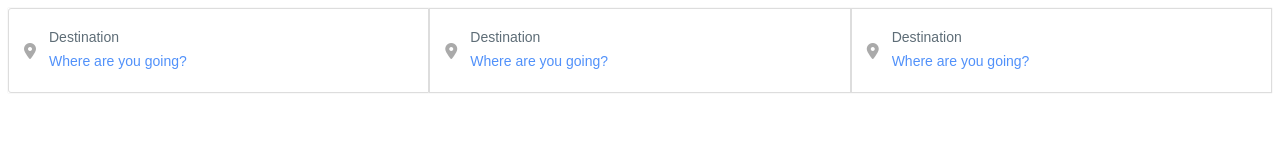
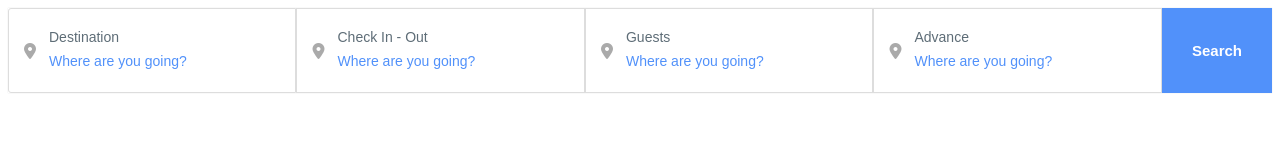
Before and after one commit to phuongtaycm157/Nien-luan-co-so-frontend, a website: page from_search.html in a window 1280 px wide. Drawn offline with Linux system fonts and the light colour scheme.

Commit message:
search box

```diff
--- a/from_search.html
+++ b/from_search.html
@@ -54,13 +54,31 @@
 			border-top-left-radius: 3px;
 			border-bottom-left-radius: 3px;
 		}
+		.fc-btn-search {
+			background-color: #5191fa;
+			color: white;
+			font-size: 15px;
+			font-weight: 600;
+			border: none;
+			padding-left: 30px;
+			padding-right: 30px;
+			cursor: pointer;
+		}
+		.fc-btn-search:active {
+			transform: translateY(1px);
+			transition: .4s;
+		}
+		.fc-btn-search:focus  {
+			outline: none;
+		}
 	</style>
 </head>
 <body>
 
 
+<form>
+	<div class="from-search">
 
-	<div class="from-search">
 		<div class="fc-item border-radius-left">
 			<i class="fas fa-map-marker-alt"></i>
 			<div class="fc-content">
@@ -68,23 +86,34 @@
 				<input type="text" class="" id="where" placeholder="Where are you going?" >
 			</div>
 		</div>
+
 		<div class="fc-item">
 			<i class="fas fa-map-marker-alt"></i>
 			<div class="fc-content">
-				<label for="where">Destination</label>
+				<label for="where">Check In - Out</label>
+				<input type="text" class="" id="where" placeholder="Where are you going?" >
+			</div>
+		</div>
+
+		<div class="fc-item">
+			<i class="fas fa-map-marker-alt"></i>
+			<div class="fc-content">
+				<label for="where">Guests</label>
 				<input type="text" class="" id="where" placeholder="Where are you going?" >
 			</div>
 		</div>
 		<div class="fc-item">
 			<i class="fas fa-map-marker-alt"></i>
 			<div class="fc-content">
-				<label for="where">Destination</label>
+				<label for="where">Advance</label>
 				<input type="text" class="" id="where" placeholder="Where are you going?" >
 			</div>
 		</div>
+
+		<button type="submit" class="fc-btn-search">Search</button>
+
 	</div>
-
-
+</form>
 
 
 	<script src="https://kit.fontawesome.com/17d9afb30b.js" crossorigin="anonymous"></script>
```
